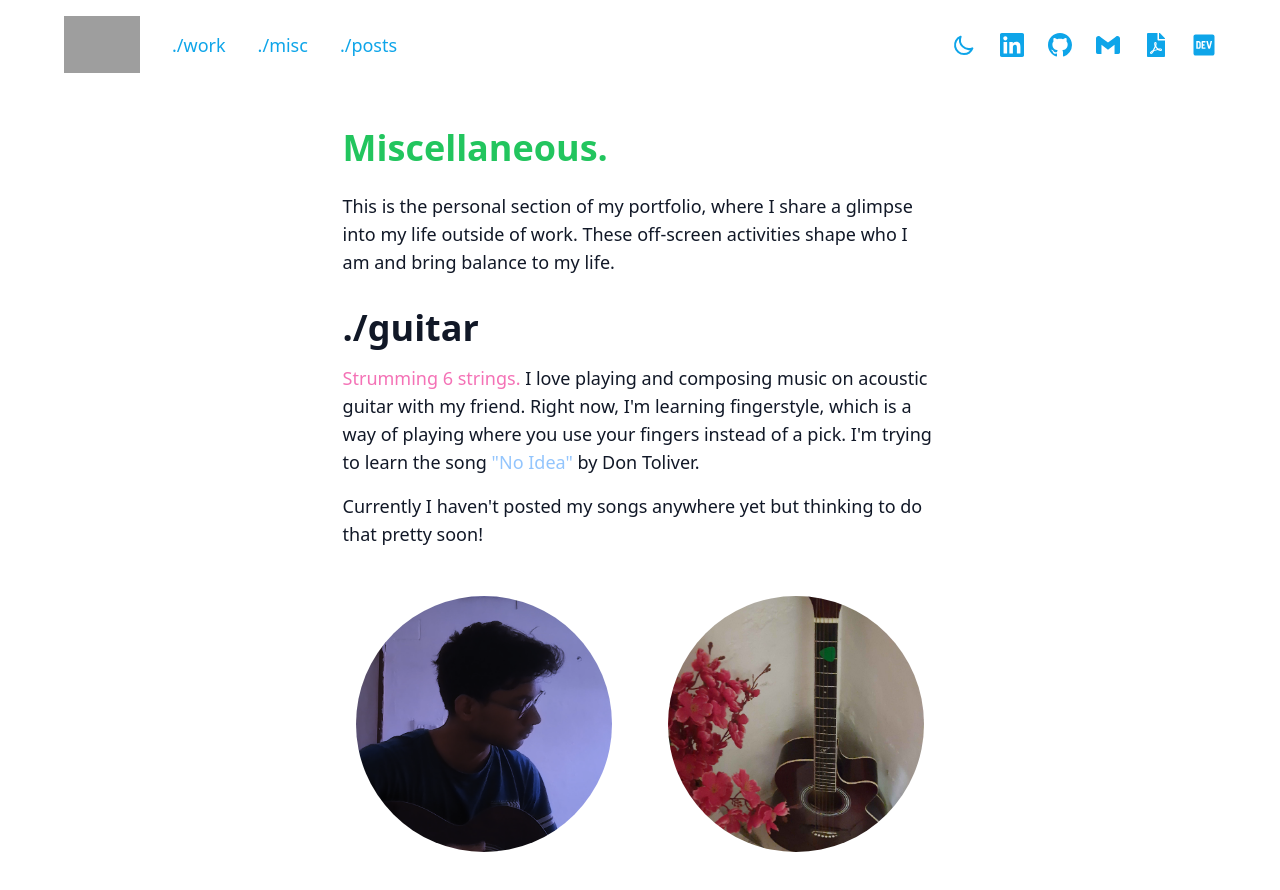
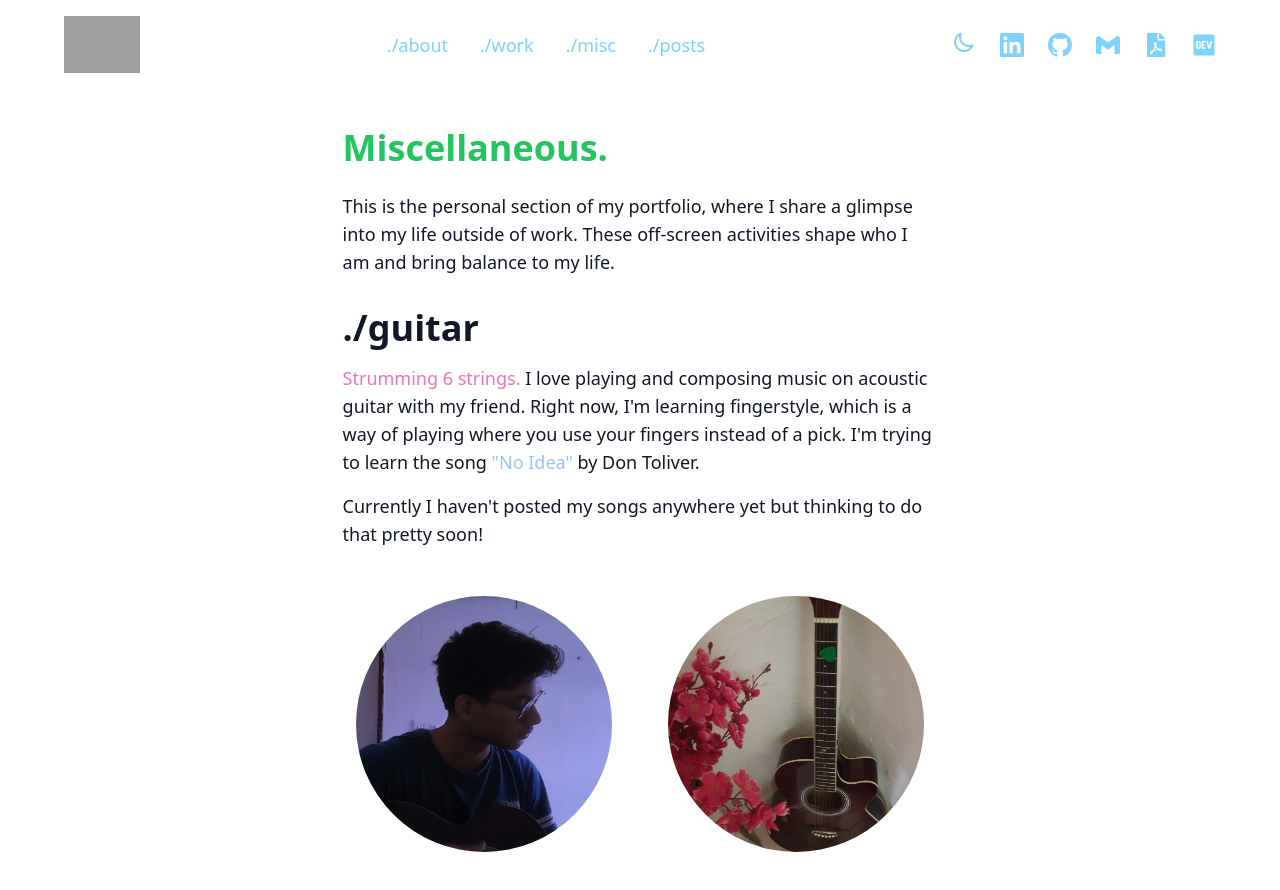
Before and after one commit to ojuss/portfolio-website, a Next.js app: page /misc in a window 1280 px wide. Shown: the top 890 px of the page. Built offline with nearby package versions, Linux system fonts and the light colour scheme; grey boxes are pictures that could not be loaded; a web font is replaced by a local one.

Commit message:
optimized for mobile

```diff
--- a/components/Experience.tsx
+++ b/components/Experience.tsx
@@ -1,6 +1,7 @@
 import { link } from 'fs';
 import React from 'react';
 import { FiLink } from 'react-icons/fi';
+import { FcBrokenLink } from "react-icons/fc";
 
 interface ExperienceItem {
   company: string;
@@ -20,7 +21,7 @@ const experiences: ExperienceItem[] = [
     link: "https://craftlab.ai/"
   },
   {
-    company: "NIELIT - Chennai",
+    company: "National Institute of Electronics and Information Technology - Chennai",
     position: "IoT and Data Analysis Intern",
     duration: "June 2024 - Present",
     achievements: "Implementing hour-glass architecture. Analyzing data from different components and sensors. Delivering application services to end user.",
@@ -45,7 +46,7 @@ const Experience: React.FC = () => {
           <div className='flex items-center gap-2'>
             <h3 className="text-2xl font-semibold text-blue-400">{exp.company}</h3>
             <a href= {exp.link} target="_blank" rel="noopener noreferrer" className="text-dark-500 hover:text-white">
-              <FiLink className="w-5 h-5" />
+              <FcBrokenLink className="w-6 h-6" size={30}/>
             </a>
           </div>
 
--- a/components/NavBar.tsx
+++ b/components/NavBar.tsx
@@ -1,4 +1,4 @@
-import React from "react";
+import React, { useState, useRef, useEffect } from "react";
 import Link from "next/link";
 import Logo from "./Logo";
 import DarkModeToggle from "./DarkModeToggle";
@@ -9,28 +9,41 @@ import DevCommunityButton from "./DevCommunity";
 import ResumeButton from "./ResumeButton";
 
 const NavBar = () => {
+  const [isMenuOpen, setIsMenuOpen] = useState(false);
+  const menuRef = useRef(null);
+
+  useEffect(() => {
+    if (menuRef.current) {
+      const currentMenuRef = menuRef.current as HTMLDivElement;
+      currentMenuRef.style.maxHeight = isMenuOpen ? `${currentMenuRef.scrollHeight}px` : '0px';
+    }
+  }, [isMenuOpen]);
+
   return (
-    <nav
-      className={`fixed z-10 flex min-w-full items-center justify-between py-4 px-4 backdrop-blur-[20px] backdrop-saturate-[1.8] backdrop-filter sm:px-10`}
-    >
-      <div className={"mx-auto flex w-full max-w-6xl justify-between"}>
-        <div
-          className={`navbar flex items-center space-x-3 text-xs sm:space-x-8 sm:text-lg`}
-        >
+    <nav className="fixed z-10 w-full py-4 px-4 backdrop-blur-[20px] backdrop-saturate-[1.8] backdrop-filter sm:px-10">
+      <div className="mx-auto flex max-w-6xl items-center justify-between">
+        <div className="flex items-center space-x-4">
+          <Logo />
+          <button
+            onClick={() => setIsMenuOpen(!isMenuOpen)}
+            className="sm:hidden transition-transform duration-300 ease-in-out text-blue-400"
+            style={{ transform: isMenuOpen ? 'rotate(90deg)' : 'rotate(0)' }}
+          >
+            ☰
+          </button>
+        </div>
+        <div className={`hidden sm:flex items-center space-x-8 text-lg`}>
+          <Link href="/" className="block text-sky-300 hover:text-indigo-300">./about</Link>
+          <Link href={`/work`} className="text-sky-300 hover:text-indigo-300">./work</Link>
+          <Link href="/misc" className="text-sky-300 hover:text-indigo-300">./misc</Link>
+          <Link href={`/posts`} className="text-sky-300 hover:text-indigo-300">./posts</Link>
 
-          <Logo />
-          <Link href={`/work`}>
-            ./work
-          </Link>
-          <Link href="/misc">
-            ./misc
-          </Link>
-          <Link href={`/posts`}>
-            ./posts
-          </Link>
         </div>
-        <div className={`navbar flex items-center space-x-2 sm:space-x-6`}>
-          <DarkModeToggle />
+        <div className="hidden sm:flex items-center space-x-6 text-sky-300 ">
+          <div className="hover:text-indigo-300">
+            <DarkModeToggle />
+          </div>
+
           <LinkedInButton />
           <GitHubButton />
           <GmailButton />
@@ -38,6 +51,28 @@ const NavBar = () => {
           <DevCommunityButton />
         </div>
       </div>
+      <div
+        ref={menuRef}
+        className="sm:hidden overflow-hidden transition-all duration-300 ease-in-out"
+        style={{ maxHeight: '0px' }}
+      >
+        <div className="py-4 space-y-4">
+          <Link href="/" className="block text-sky-300 hover:text-indigo-300">./about</Link>
+          <Link href={`/work`} className="block text-sky-300 hover:text-indigo-300">./work</Link>
+          <Link href="/misc" className="block text-sky-300 hover:text-indigo-300">./misc</Link>
+          <Link href={`/posts`} className="block text-sky-300 hover:text-indigo-300">./posts</Link>
+          <div className="flex justify-between mt-4 text-sky-300">
+            <div className="hover:text-indigo-300">
+              <DarkModeToggle />
+            </div>
+            <LinkedInButton />
+            <GitHubButton />
+            <GmailButton />
+            <ResumeButton />
+            <DevCommunityButton />
+          </div>
+        </div>
+      </div>
     </nav>
   );
 };
--- a/pages/index.tsx
+++ b/pages/index.tsx
@@ -8,7 +8,7 @@ export default function Home() {
   return (
     <div>
       <Head>
-        <title>Ojus | Porfolio </title>
+        <title>Ojus | Portfolio </title>
         <link rel="icon" href="/blue.ico" />
       </Head>
       <NavBar />
@@ -81,7 +81,7 @@ export default function Home() {
             </p>
             <p> I am actively looking for internship opportunities as a Web developer || Software engineer.<br /> Curious to know more about me or discuss opportunities? Let's connect on LinkedIn (
               <a
-                href="https://github.com/ojuss"
+                href="https://linkedin.com/in/ojuss"
                 target="_blank"
                 rel="noreferrer"
                 className={
--- a/pages/misc.tsx
+++ b/pages/misc.tsx
@@ -47,11 +47,11 @@ const Misc = () => {
             </p>
           </div>
         </div>
-        <div className=" pb-8 flex justify-center gap-14 items-center w-full">
+        <div className="pb-8 flex flex-col sm:flex-row justify-center items-center w-full gap-8 sm:gap-14">
           <div className="w-64 h-64 overflow-hidden rounded-full">
             <Image
               src="/meguitar.png"
-              alt="Pit"
+              alt="me"
               width={256}
               height={256}
               className="object-cover w-full h-full"
@@ -60,7 +60,7 @@ const Misc = () => {
           <div className="w-64 h-64 overflow-hidden rounded-full">
             <Image
               src="/guitar.jpg"
-              alt="Pit"
+              alt="me"
               width={256}
               height={256}
               className="object-cover w-full h-full"
```
